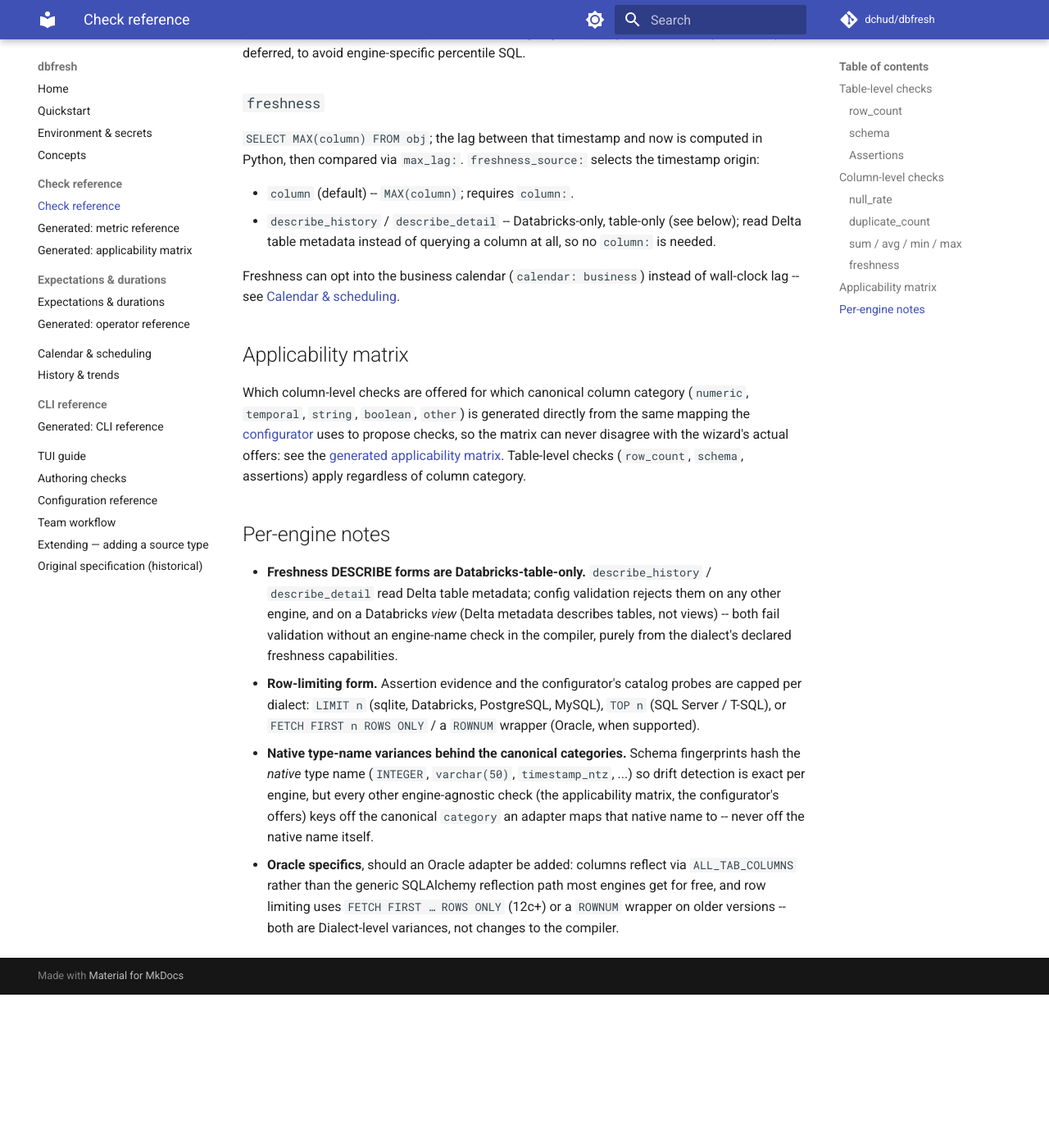
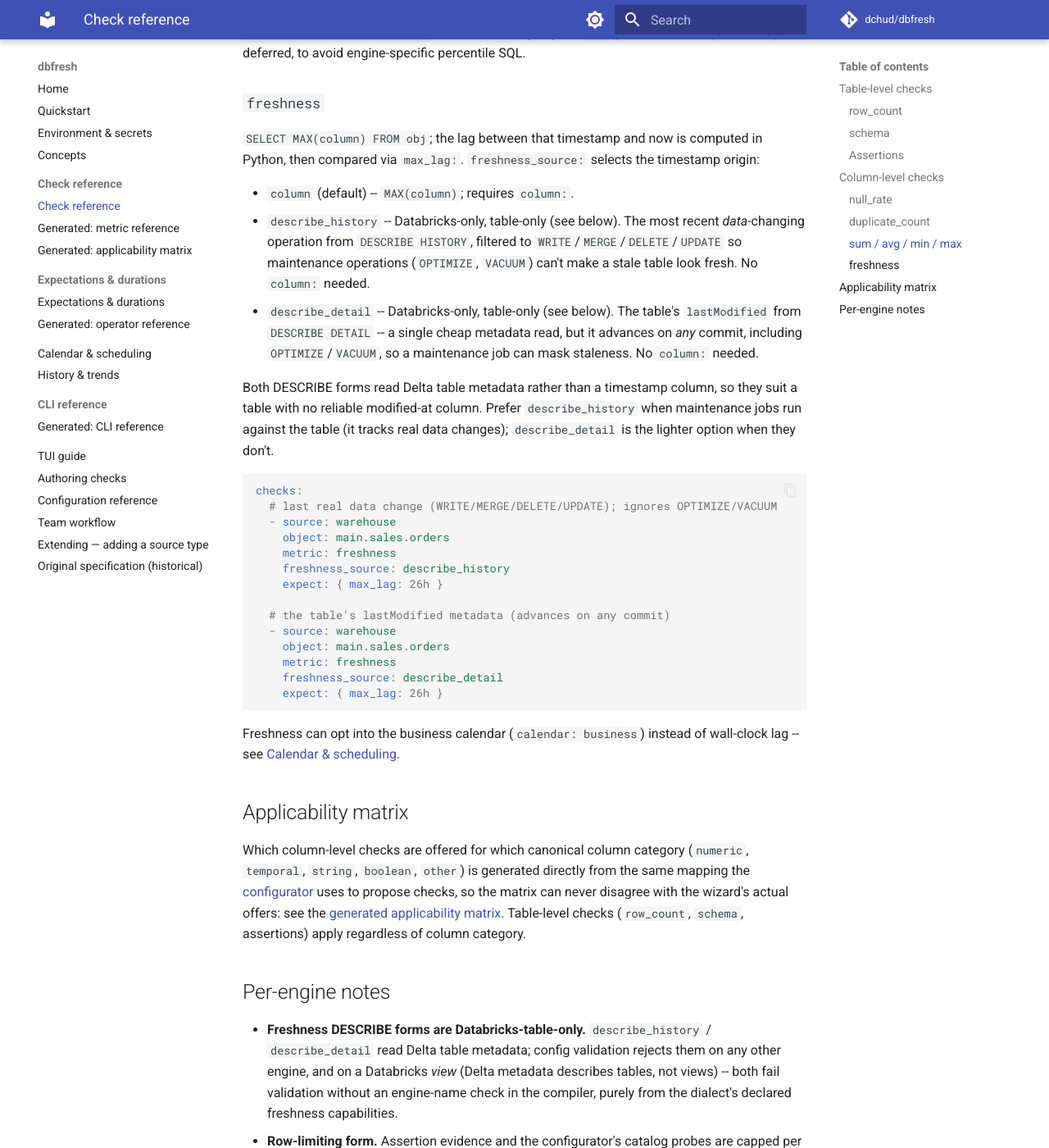
Before and after one commit to dchud/dbfresh, an MkDocs documentation site: the page built from docs/checks.md, in a window 1280 px wide and 1400 px high, scrolled down 1977 px. Shown: the whole window at 82% size. Built offline with MkDocs 1.6.1 and Material for MkDocs 9.7.7, drawn with Linux system fonts in a browser that asks for light colours; comment, search, counter and statistics services are not loaded; before the commit the page ends 3190 px from its top, so only the background shows below that.

Commit message:
Document the two Databricks freshness DESCRIBE sources
Add worked examples for describe_history and describe_detail and
explain the difference: describe_history filters DESCRIBE HISTORY to
data operations so maintenance (OPTIMIZE/VACUUM) can't mask staleness;
describe_detail reads DESCRIBE DETAIL's lastModified, cheaper but
advances on any commit.

````diff
--- a/docs/checks.md
+++ b/docs/checks.md
@@ -97,9 +97,36 @@
 selects the timestamp origin:
 
 - `column` (default) -- `MAX(column)`; requires `column:`.
-- `describe_history` / `describe_detail` -- Databricks-only, table-only
-  (see below); read Delta table metadata instead of querying a column at
-  all, so no `column:` is needed.
+- `describe_history` -- Databricks-only, table-only (see below). The most
+  recent *data*-changing operation from `DESCRIBE HISTORY`, filtered to
+  `WRITE`/`MERGE`/`DELETE`/`UPDATE` so maintenance operations (`OPTIMIZE`,
+  `VACUUM`) can't make a stale table look fresh. No `column:` needed.
+- `describe_detail` -- Databricks-only, table-only (see below). The table's
+  `lastModified` from `DESCRIBE DETAIL` -- a single cheap metadata read, but
+  it advances on *any* commit, including `OPTIMIZE`/`VACUUM`, so a
+  maintenance job can mask staleness. No `column:` needed.
+
+Both DESCRIBE forms read Delta table metadata rather than a timestamp
+column, so they suit a table with no reliable modified-at column. Prefer
+`describe_history` when maintenance jobs run against the table (it tracks
+real data changes); `describe_detail` is the lighter option when they don't.
+
+```yaml
+checks:
+  # last real data change (WRITE/MERGE/DELETE/UPDATE); ignores OPTIMIZE/VACUUM
+  - source: warehouse
+    object: main.sales.orders
+    metric: freshness
+    freshness_source: describe_history
+    expect: { max_lag: 26h }
+
+  # the table's lastModified metadata (advances on any commit)
+  - source: warehouse
+    object: main.sales.orders
+    metric: freshness
+    freshness_source: describe_detail
+    expect: { max_lag: 26h }
+```
 
 Freshness can opt into the business calendar (`calendar: business`) instead
 of wall-clock lag -- see [Calendar & scheduling](calendar.md).
````
